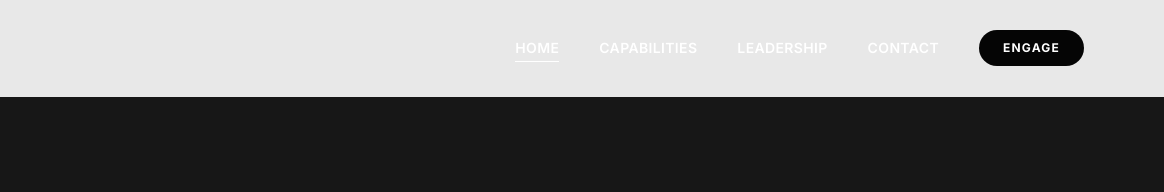
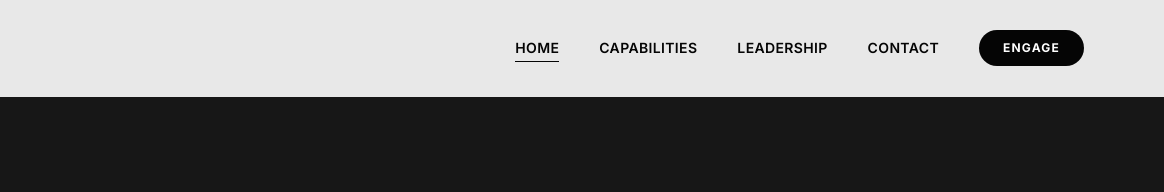
Before and after one commit to devessaiy/skynex, a plain HTML site: page index.html in a window 1280 px wide. Shown: the top 192 px of the page, 116-1280 px from the left. Drawn offline with nearby package versions, Linux system fonts and the dark colour scheme.

```diff
--- a/css/site.css
+++ b/css/site.css
@@ -41,8 +41,8 @@
   transition: transform 0.4s cubic-bezier(0.86, 0, 0.07, 1);
 }
 @media (prefers-color-scheme: dark) {
-  .nav-link { color: #ffffff; }
-  .nav-link::after { background-color: #ffffff; }
+  .nav-link { color: #050505 }
+  .nav-link::after { background-color: #050505 }
 }
 .nav-link:hover::after,
 .nav-link.active::after {
```
